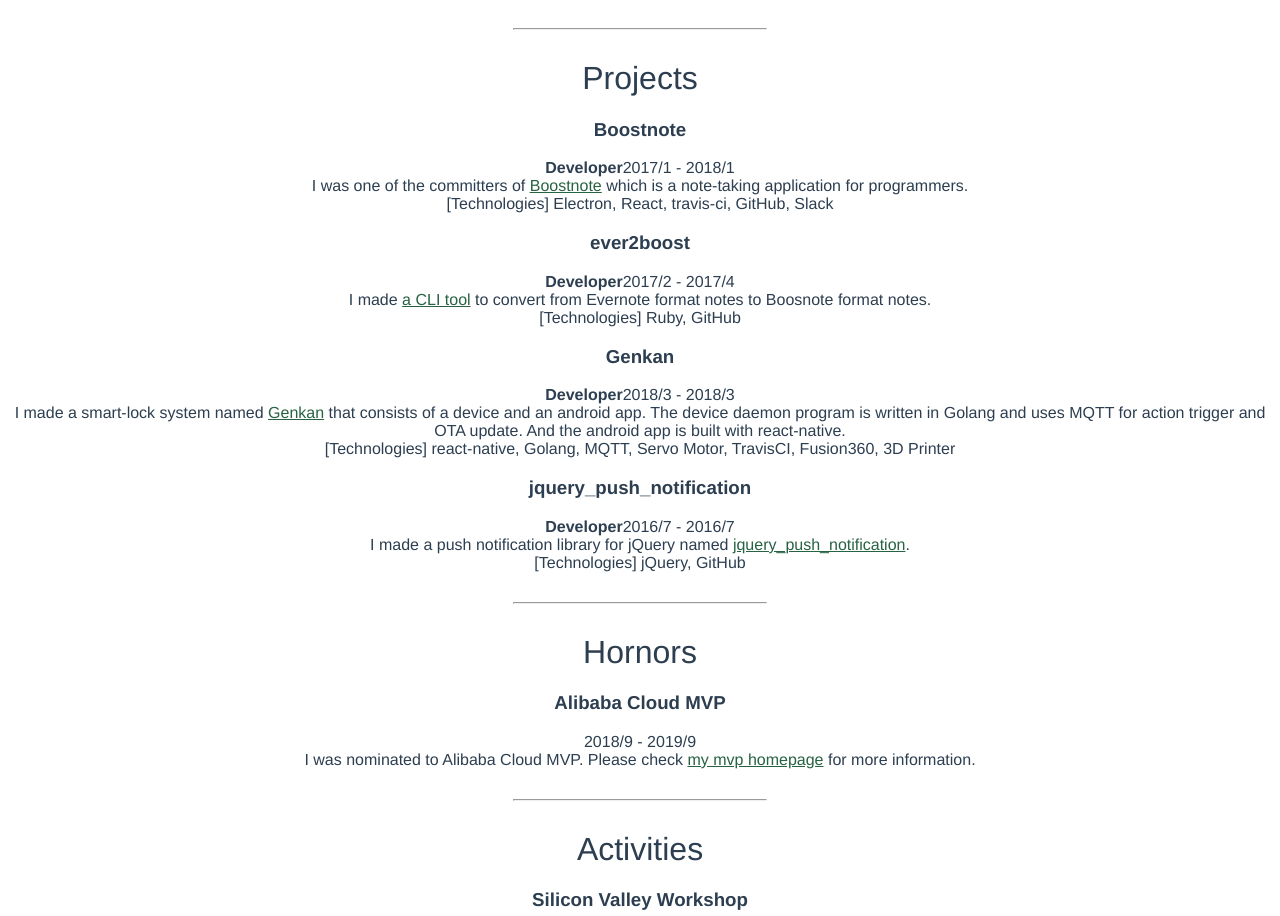
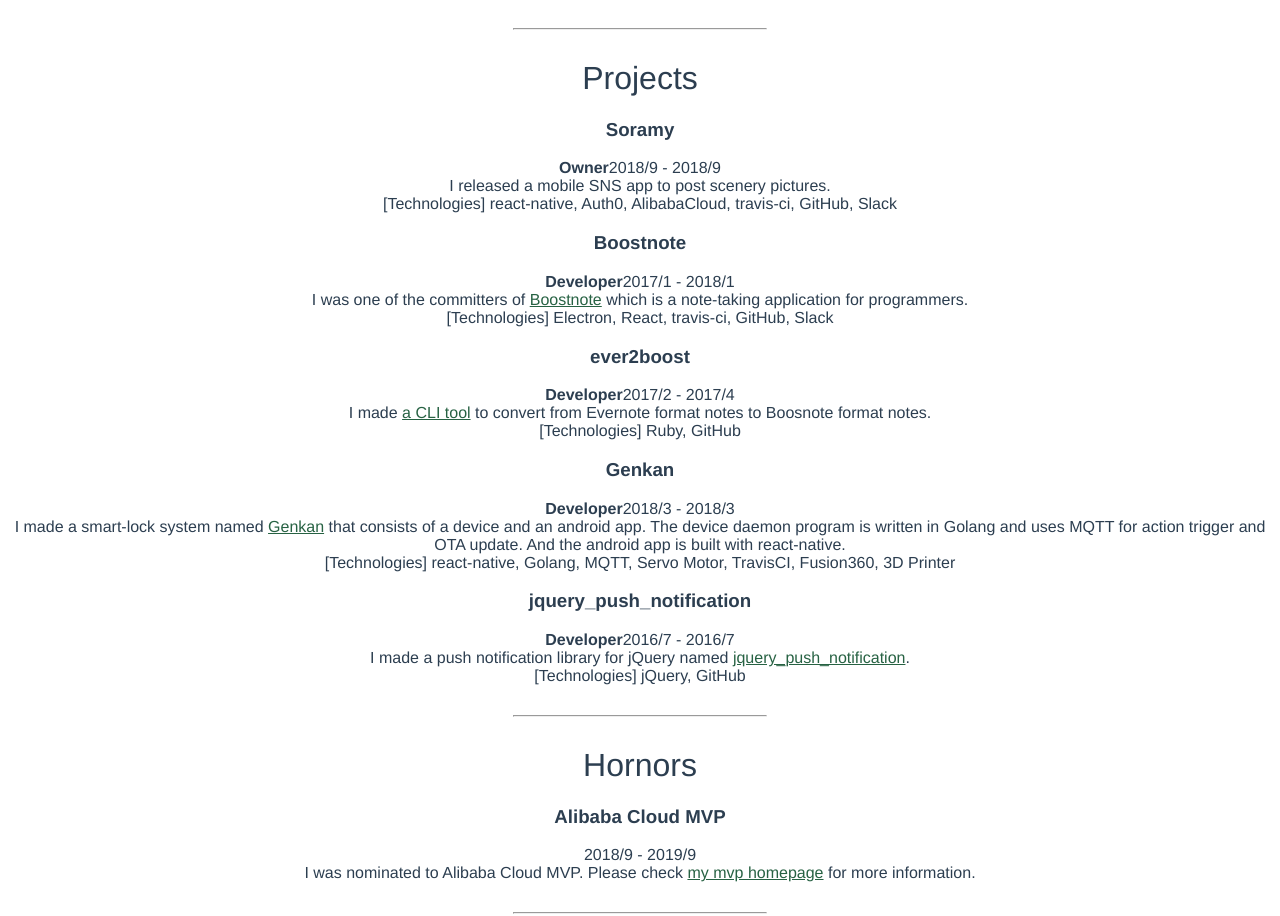
Before and after one commit to asmsuechan/asmsuechan.com, a Vue app: page / in a window 1280 px wide. Shown: the part 1542-2458 px from the top of the page. Built offline with nearby package versions, Linux system fonts and the light colour scheme.

Commit message:
Add a project

```diff
--- a/src/components/HelloWorld.vue
+++ b/src/components/HelloWorld.vue
@@ -81,6 +81,15 @@
 
     <h1>Projects</h1>
     <div>
+      <h3>Soramy</h3>
+      <b>Owner</b>
+      <span>2018/9 - 2018/9</span>
+      <div>
+        <span>I released a mobile SNS app to post scenery pictures.</span>
+        <br>
+        <span>[Technologies] react-native, Auth0, AlibabaCloud, travis-ci, GitHub, Slack</span>
+      </div>
+
       <h3>Boostnote</h3>
       <b>Developer</b>
       <span>2017/1 - 2018/1</span>
```
Also changed, not shown: 1 other file (tests, documents, lock files or other folders).
